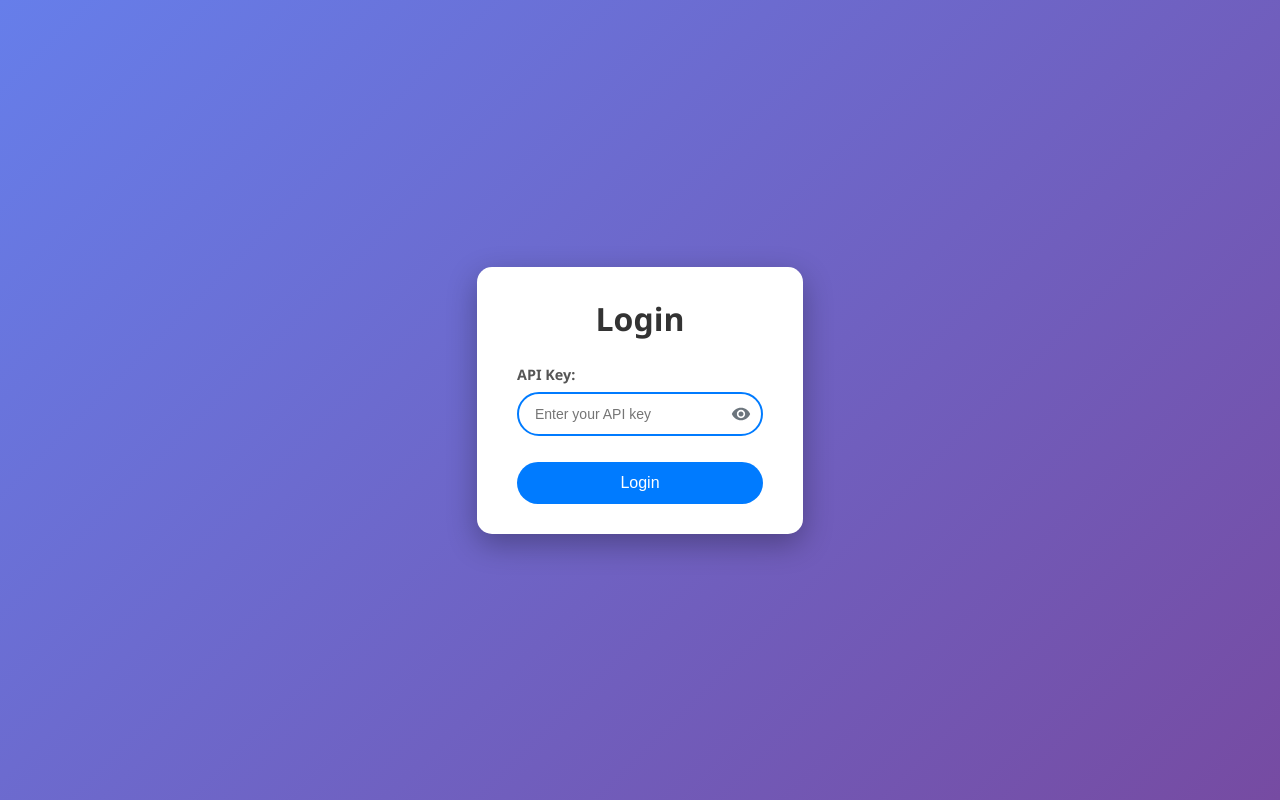
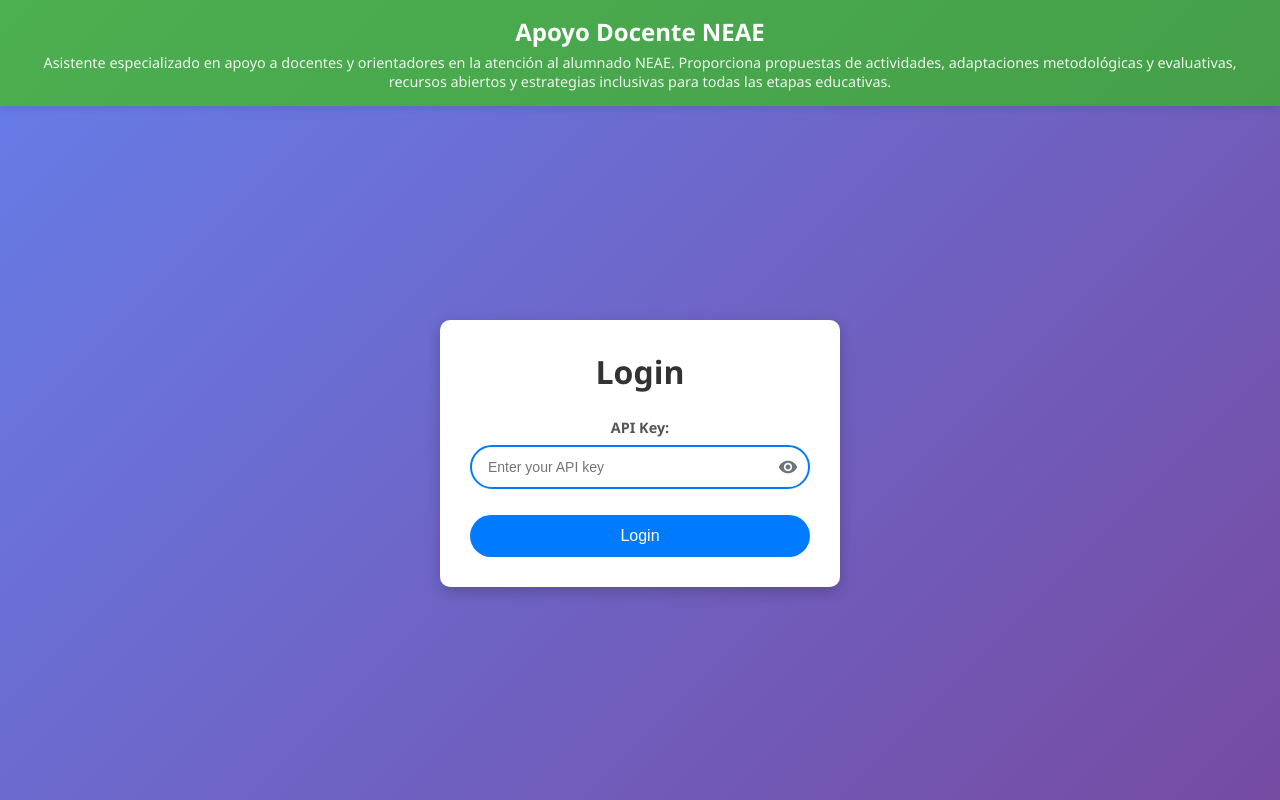
Before and after one commit to ignacio-serrano-rodriguez/asistente-neae, a FastAPI app: page /chat in a window 1280 px wide. Run offline with FastAPI, Linux system fonts and the light colour scheme.

Commit message:
Mejorar diseño y estructura del chat

```diff
--- a/frontend/static/css/app.css
+++ b/frontend/static/css/app.css
@@ -1,4 +1,11 @@
 /* Content from static/styles.css */
+html, body {
+    height: 100%; /* Ensure html and body take full viewport height */
+    margin: 0;
+    padding: 0;
+    overflow: hidden; /* Prevent scrollbars on body/html if children are managed */
+}
+
 * {
     margin: 0;
     padding: 0;
@@ -8,37 +15,50 @@
 body {
     font-family: 'Segoe UI', Tahoma, Geneva, Verdana, sans-serif;
     background: linear-gradient(135deg, #667eea 0%, #764ba2 100%);
-    height: 100vh;
+    /* min-height: 100vh; Replaced by height: 100% */
     display: flex;
-    justify-content: center;
-    align-items: center;
+    flex-direction: column;
+}
+
+/* Style for the main application container */
+#app {
+    flex-grow: 1; /* Allow #app to take up remaining vertical space */
+    overflow-y: auto; /* Allow scrolling within #app if its content overflows */
+    display: flex; /* Make #app a flex container */
+    flex-direction: column; /* Stack content vertically if needed (e.g. for padding) */
+    justify-content: center; /* Center content (e.g. login/chat container) vertically */
+    align-items: center; /* Center content horizontally */
+    width: 100%;
+    padding: 20px; /* Padding around the content inside #app */
 }
 
 /* Chat Container */
 .chat-container {
     width: 90%;
     max-width: 800px;
-    height: 90vh;
+    height: 100%; /* Attempt to fill the #app container space */
+    max-height: 70vh; /* But limit its max height to a portion of viewport */
     background: white;
     border-radius: 15px;
     box-shadow: 0 10px 30px rgba(0, 0, 0, 0.3);
     display: flex;
     flex-direction: column;
-    overflow: hidden;
+    overflow: hidden; /* Children will scroll internally */
 }
 
 /* Header */
 .chat-header {
     background: linear-gradient(135deg, #4CAF50, #45a049);
     color: white;
-    padding: 20px;
+    padding: 15px 20px; /* Adjusted padding */
     text-align: center;
     box-shadow: 0 2px 10px rgba(0, 0, 0, 0.1);
-
     display: flex;
     justify-content: space-between;
     align-items: center;
-    flex-wrap: wrap; /* Allow wrapping on smaller screens if necessary */
+    flex-wrap: wrap;
+    width: 100%; /* Ensure header takes full width */
+    flex-shrink: 0; /* Prevent header from shrinking */
 }
 
 .header-main-content {
@@ -108,10 +128,10 @@ body {
 
 /* Messages Area */
 .chat-messages {
-    flex: 1;
-    padding: 20px;
-    overflow-y: auto;
-    background: #f8f9fa;
+    flex-grow: 1; /* Allows this area to expand within .chat-container */
+    overflow-y: auto; /* Enables scrolling for messages */
+    padding: 15px 20px; /* Padding inside the messages area */
+    /* Add other necessary styles if they were missing */
 }
 
 .message {
@@ -409,13 +429,14 @@ body {
    For now, assuming the general body style is sufficient. */
 
 .container { /* This class is used by login.html */
-    background-color: #fff;
-    padding: 30px 40px; /* Adjusted padding */
-    border-radius: 15px; /* Match chat container */
-    box-shadow: 0 10px 30px rgba(0, 0, 0, 0.3); /* Match chat container */
-    text-align: left; /* Forms often look better left-aligned */
-    width: 100%;
-    max-width: 450px; /* Suitable width for a login form */
+    width: 90%;
+    max-width: 400px;
+    /* height: auto; Let content define height, or set a specific one if needed */
+    padding: 30px;
+    background: white;
+    border-radius: 10px;
+    box-shadow: 0 5px 15px rgba(0,0,0,0.2);
+    text-align: center;
 }
 
 .container h1 {
--- a/frontend/templates/index.html
+++ b/frontend/templates/index.html
@@ -10,9 +10,20 @@
     <!-- <link rel="icon" href="/static/favicon.ico" type="image/x-icon"> -->
 </head>
 <body>
+    <div class="chat-header">
+        <div class="header-main-content">
+            <h1>Apoyo Docente NEAE</h1>
+            <p>Asistente especializado en apoyo a docentes y orientadores en la atención al alumnado NEAE. Proporciona propuestas de actividades, adaptaciones metodológicas y evaluativas, recursos abiertos y estrategias inclusivas para todas las etapas educativas.</p>
+        </div>
+        <div class="header-user-controls">
+            <!-- Usage info and logout might be dynamically shown/hidden or adapted by JS based on context -->
+            <div class="usage-info" id="usageInfo" style="display: none;">Uso: ... / ...</div>
+            <a href="#" id="logoutButton" class="logout-button" style="display: none;">Logout</a>
+        </div>
+    </div>
     <div id="app">
         <!-- SPA content will be loaded here by router.js -->
-        <div style="display: flex; justify-content: center; align-items: center; height: 100vh; font-size: 1.5em;">
+        <div style="display: flex; justify-content: center; align-items: center; font-size: 1.5em; width: 100%; height: 100%;">
             Cargando...
         </div>
     </div>
```
Also changed, not shown: frontend/static/views/chat/chat.html (+1 -10 lines).
